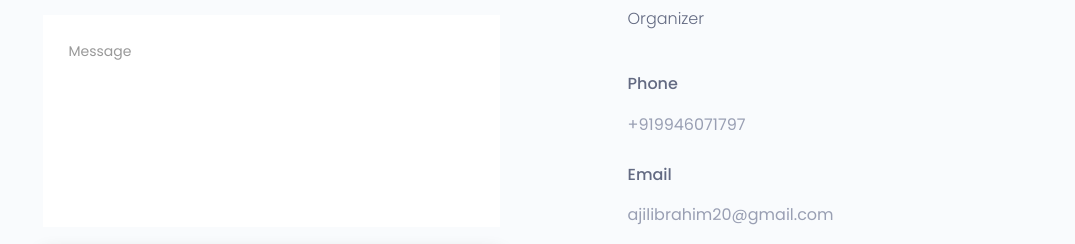
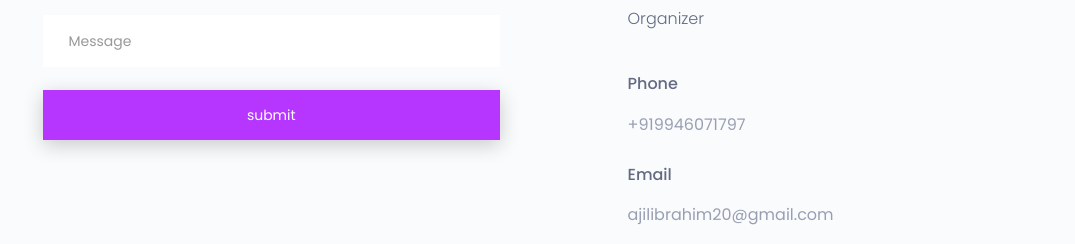
Before and after one commit to ajilibrahim20/ajilibrahim, a plain HTML site: page index.html in a window 1280 px wide. Shown: the part 5100-5344 px from the top of the page, without its empty margins (125-1200 px from the left). Drawn offline with nearby package versions, Linux system fonts and the light colour scheme.

Commit message:
Add files via upload

```diff
--- a/index.html
+++ b/index.html
@@ -852,7 +852,7 @@
 										<div class="row">
 											<div class="col-sm-12">
 												<div class="form-group">
-													<textarea class="form-control" rows="8" id="comment" placeholder="Message" ></textarea>
+													<input type="text" class="form-control" rows="8" id="comment" placeholder="Message" >
 												</div><!--/.form-group-->
 											</div><!--/.col-->
 										</div><!--/.row-->
```
